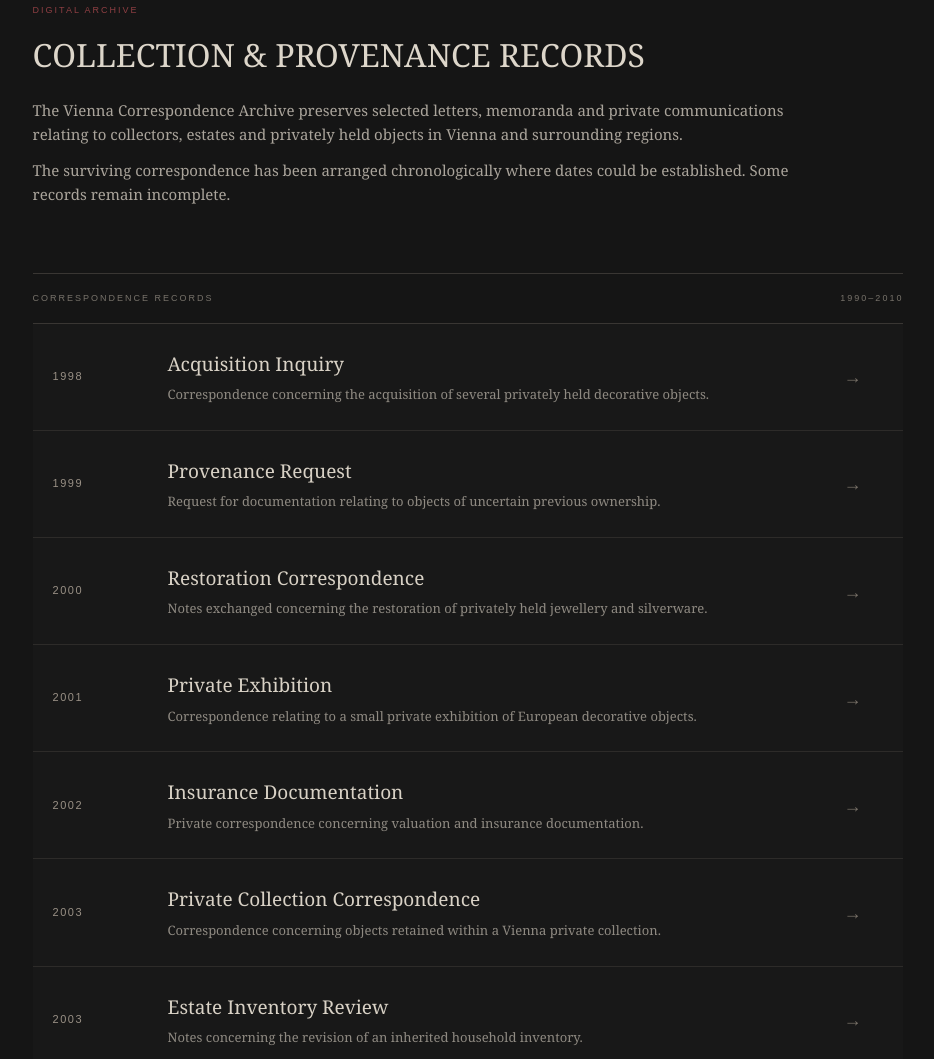
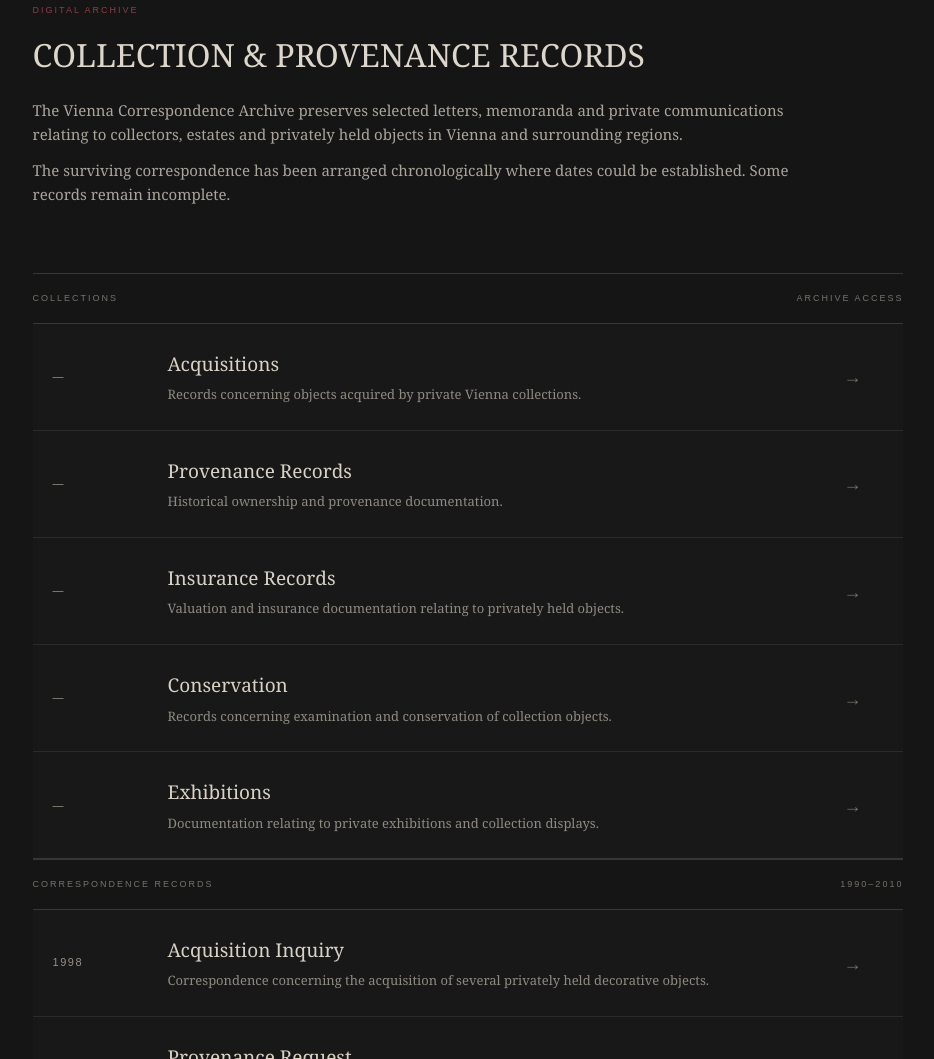
Before and after one commit to shreelakaudiki/vienna-correspondence-archive, a plain HTML site: page index.html in a window 1280 px wide. Shown: the part 270-1329 px from the top of the page, without its empty margins (172-1106 px from the left). Drawn offline with Linux system fonts and the light colour scheme.

Commit message:
Add restricted collections section and update heading
Added a new section for restricted collections and updated the heading for collection records.

```diff
--- a/index.html
+++ b/index.html
@@ -71,7 +71,7 @@
         </div>
 
         <h2>
-            COLLECTION & PROVENANCE RECORDS
+            COLLECTION &amp; PROVENANCE RECORDS
         </h2>
 
         <p>
@@ -90,6 +90,178 @@
     </section>
 
 
+
+    <!-- RESTRICTED COLLECTIONS / DECOYS -->
+
+    <section class="archive-section">
+
+        <div class="section-heading">
+
+            <span>
+                COLLECTIONS
+            </span>
+
+            <span>
+                ARCHIVE ACCESS
+            </span>
+
+        </div>
+
+
+        <div class="record-list">
+
+
+            <a href="#"
+               class="record"
+               onclick="blockedEntry(event, 'ACQUISITIONS')">
+
+                <div class="record-year">
+                    —
+                </div>
+
+                <div class="record-content">
+
+                    <h3>
+                        Acquisitions
+                    </h3>
+
+                    <p>
+                        Records concerning objects acquired by
+                        private Vienna collections.
+                    </p>
+
+                </div>
+
+                <div class="record-arrow">
+                    →
+                </div>
+
+            </a>
+
+
+
+            <a href="#"
+               class="record"
+               onclick="blockedEntry(event, 'PROVENANCE')">
+
+                <div class="record-year">
+                    —
+                </div>
+
+                <div class="record-content">
+
+                    <h3>
+                        Provenance Records
+                    </h3>
+
+                    <p>
+                        Historical ownership and provenance
+                        documentation.
+                    </p>
+
+                </div>
+
+                <div class="record-arrow">
+                    →
+                </div>
+
+            </a>
+
+
+
+            <a href="#"
+               class="record"
+               onclick="blockedEntry(event, 'INSURANCE RECORDS')">
+
+                <div class="record-year">
+                    —
+                </div>
+
+                <div class="record-content">
+
+                    <h3>
+                        Insurance Records
+                    </h3>
+
+                    <p>
+                        Valuation and insurance documentation
+                        relating to privately held objects.
+                    </p>
+
+                </div>
+
+                <div class="record-arrow">
+                    →
+                </div>
+
+            </a>
+
+
+
+            <a href="#"
+               class="record"
+               onclick="blockedEntry(event, 'CONSERVATION')">
+
+                <div class="record-year">
+                    —
+                </div>
+
+                <div class="record-content">
+
+                    <h3>
+                        Conservation
+                    </h3>
+
+                    <p>
+                        Records concerning examination and
+                        conservation of collection objects.
+                    </p>
+
+                </div>
+
+                <div class="record-arrow">
+                    →
+                </div>
+
+            </a>
+
+
+
+            <a href="#"
+               class="record"
+               onclick="blockedEntry(event, 'EXHIBITIONS')">
+
+                <div class="record-year">
+                    —
+                </div>
+
+                <div class="record-content">
+
+                    <h3>
+                        Exhibitions
+                    </h3>
+
+                    <p>
+                        Documentation relating to private
+                        exhibitions and collection displays.
+                    </p>
+
+                </div>
+
+                <div class="record-arrow">
+                    →
+                </div>
+
+            </a>
+
+
+        </div>
+
+    </section>
+
+
+
+    <!-- ACTUAL CORRESPONDENCE ARCHIVE -->
 
     <section class="archive-section">
 
@@ -418,6 +590,27 @@
 </footer>
 
 
+
+<script>
+
+function blockedEntry(event, section) {
+
+    event.preventDefault();
+
+    alert(
+        "ACCESS RESTRICTED\n\n" +
+        "Collection: " + section + "\n" +
+        "Record status: ENTRY BLOCKED\n" +
+        "Access level: PRIVATE\n\n" +
+        "This collection is not available in the public digital archive.\n\n" +
+        "Please consult the physical collection register for further access."
+    );
+
+}
+
+</script>
+
+
 </body>
 
 </html>
```
